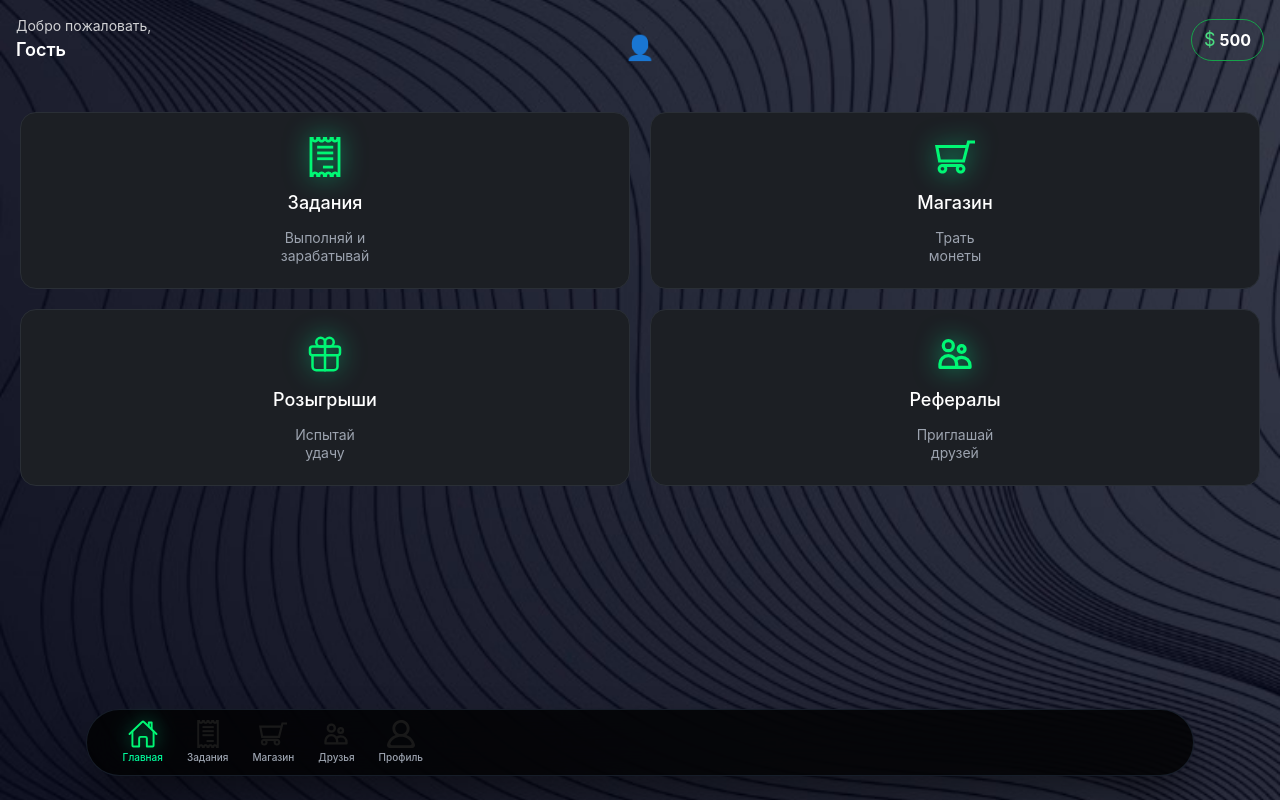
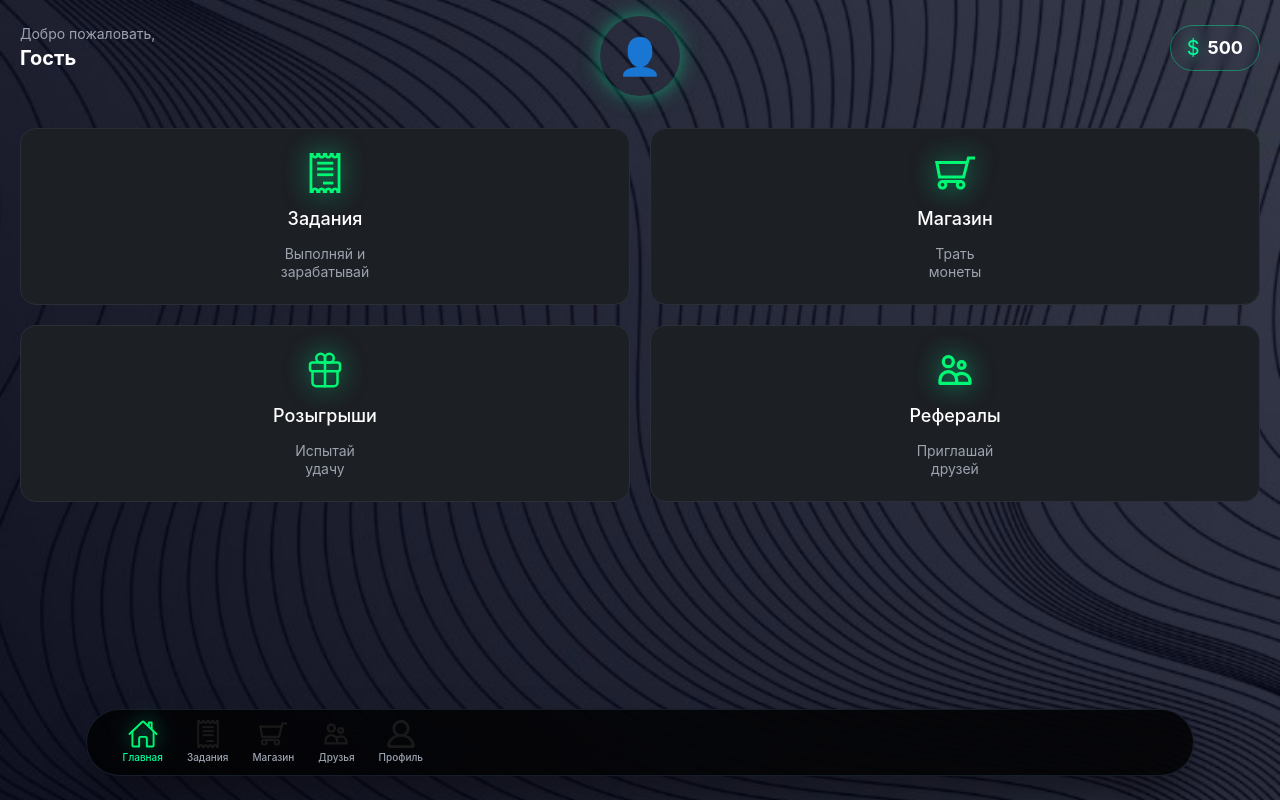
Before and after one commit to ik123-coder/giftbot-miniapp, a React (Vite) app in the folder client/: page / in a window 1280 px wide. Built offline with nearby package versions, Linux system fonts and the light colour scheme; the HTML template or start-up script is replaced by a standard one.

Commit message:
Update Header.jsx

```diff
--- a/client/src/components/Header.jsx
+++ b/client/src/components/Header.jsx
@@ -1,31 +1,39 @@
+// client/src/components/Header.jsx
 export default function Header({ firstName, balance, photoUrl }) {
   return (
-    <div className="relative px-4 pt-4 pb-2 flex items-center justify-between">
+    <div className="relative px-5 pt-6 pb-4 flex items-center justify-between">
       {/* Левая часть: текст */}
       <div className="flex flex-col">
-        <div className="text-sm opacity-80">Добро пожаловать,</div>
-        <div className="text-lg font-semibold">{firstName}</div>
+        <div className="text-sm text-gray-400">Добро пожаловать,</div>
+        <div className="text-xl font-bold text-white">
+          {firstName}
+        </div>
       </div>
 
-      {/* Аватар по центру сверху */}
+      {/* Аватар по центру сверху — с неоновой рамкой и свечением */}
       <div className="absolute left-1/2 -translate-x-1/2 top-4">
+        <div className="relative w-20 h-20 rounded-full overflow-hidden border-4 border-transparent bg-gradient-to-r from-[#00ff9d] via-[#00e68c] to-[#00ff9d] p-[3px] shadow-[0_0_20px_rgba(0,255,157,0.5)]">
+          {/* Внутренний чёрный круг для обводки */}
+          <div className="w-full h-full rounded-full bg-black flex items-center justify-center p-1">
             {photoUrl ? (
               <img
                 src={photoUrl}
                 alt="avatar"
-            className="w-14 h-14 rounded-full border-2 border-green-500 object-cover"
+                className="w-full h-full rounded-full object-cover"
               />
             ) : (
-          <div className="w-16 h-16 rounded-full bg-gray-700 flex items-center justify-center text-2xl">
+              <div className="w-full h-full rounded-full bg-gray-800 flex items-center justify-center text-4xl text-white">
                 👤
               </div>
             )}
           </div>
+        </div>
+      </div>
 
       {/* Правая часть: баланс */}
-      <div className="flex items-center gap-1 bg-gray-800 px-3 py-1.5 rounded-full border border-green-600">
-        <span className="text-green-400 text-lg">$</span>
-        <span className="font-bold">{balance}</span>
+      <div className="flex items-center gap-2 bg-gray-900/70 px-4 py-2 rounded-full border border-[#00ff9d]/40 backdrop-blur-sm">
+        <span className="text-[#00ff9d] text-xl drop-shadow-[0_0_6px_rgba(0,255,157,0.5)]">$</span>
+        <span className="font-bold text-lg text-white">{balance.toLocaleString()}</span>
       </div>
     </div>
   );
```
Lines whose indentation alone changed are shown as unchanged.
